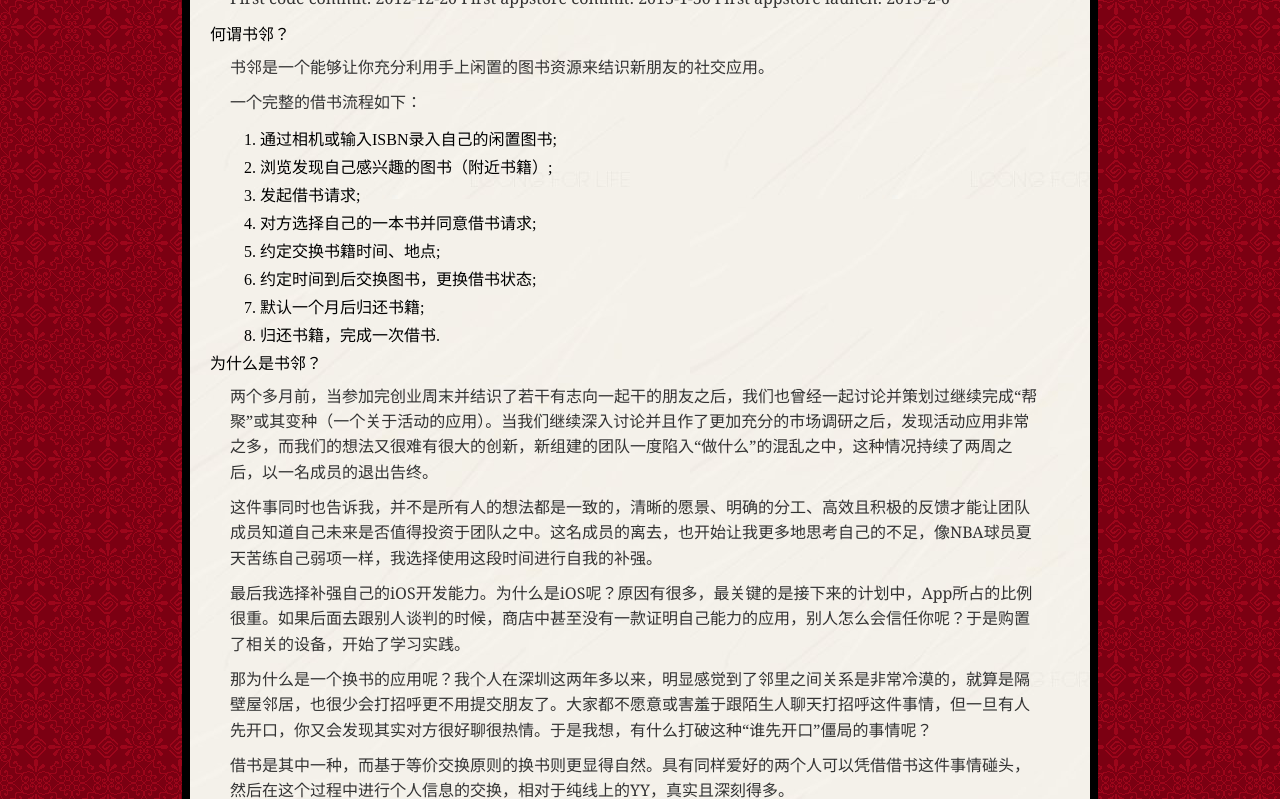
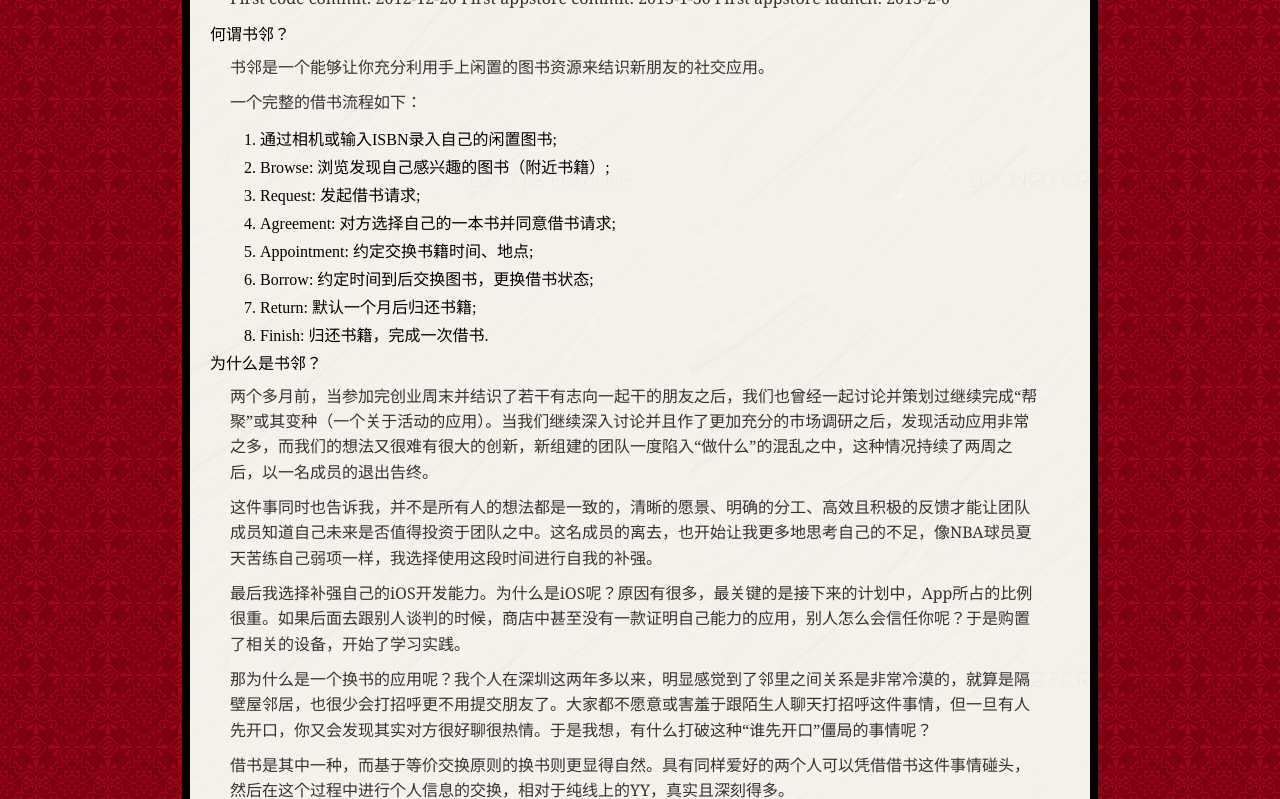
Before and after one commit to godghost/godghost.github.com, a Jekyll site: the page built from _posts/2013-02-06-shulin-1.0-version.md, in a window 1280 px wide and 900 px high, scrolled down 700 px, cut to the strip 101-900 px from the top of the window. Built offline with Jekyll 4.4.1, drawn with Linux system fonts in a browser that asks for light colours; comment, search, counter and statistics services are not loaded.

Commit message:
Fix index.

```diff
--- a/_posts/2013-02-06-shulin-1.0-version.md
+++ b/_posts/2013-02-06-shulin-1.0-version.md
@@ -18,14 +18,15 @@ First appstore launch: 2013-2-6
 书邻是一个能够让你充分利用手上闲置的图书资源来结识新朋友的社交应用。
 
 一个完整的借书流程如下：
+
 1. 通过相机或输入ISBN录入自己的闲置图书;
-2. 浏览发现自己感兴趣的图书（附近书籍）;
-3. 发起借书请求;
-4. 对方选择自己的一本书并同意借书请求;
-5. 约定交换书籍时间、地点;
-6. 约定时间到后交换图书，更换借书状态;
-7. 默认一个月后归还书籍;
-8. 归还书籍，完成一次借书.
+2. Browse: 浏览发现自己感兴趣的图书（附近书籍）;
+3. Request: 发起借书请求;
+4. Agreement: 对方选择自己的一本书并同意借书请求;
+5. Appointment: 约定交换书籍时间、地点;
+6. Borrow: 约定时间到后交换图书，更换借书状态;
+7. Return: 默认一个月后归还书籍;
+8. Finish: 归还书籍，完成一次借书.
 
 ####为什么是书邻？
 两个多月前，当参加完创业周末并结识了若干有志向一起干的朋友之后，我们也曾经一起讨论并策划过继续完成“帮聚”或其变种（一个关于活动的应用）。当我们继续深入讨论并且作了更加充分的市场调研之后，发现活动应用非常之多，而我们的想法又很难有很大的创新，新组建的团队一度陷入“做什么”的混乱之中，这种情况持续了两周之后，以一名成员的退出告终。
```
